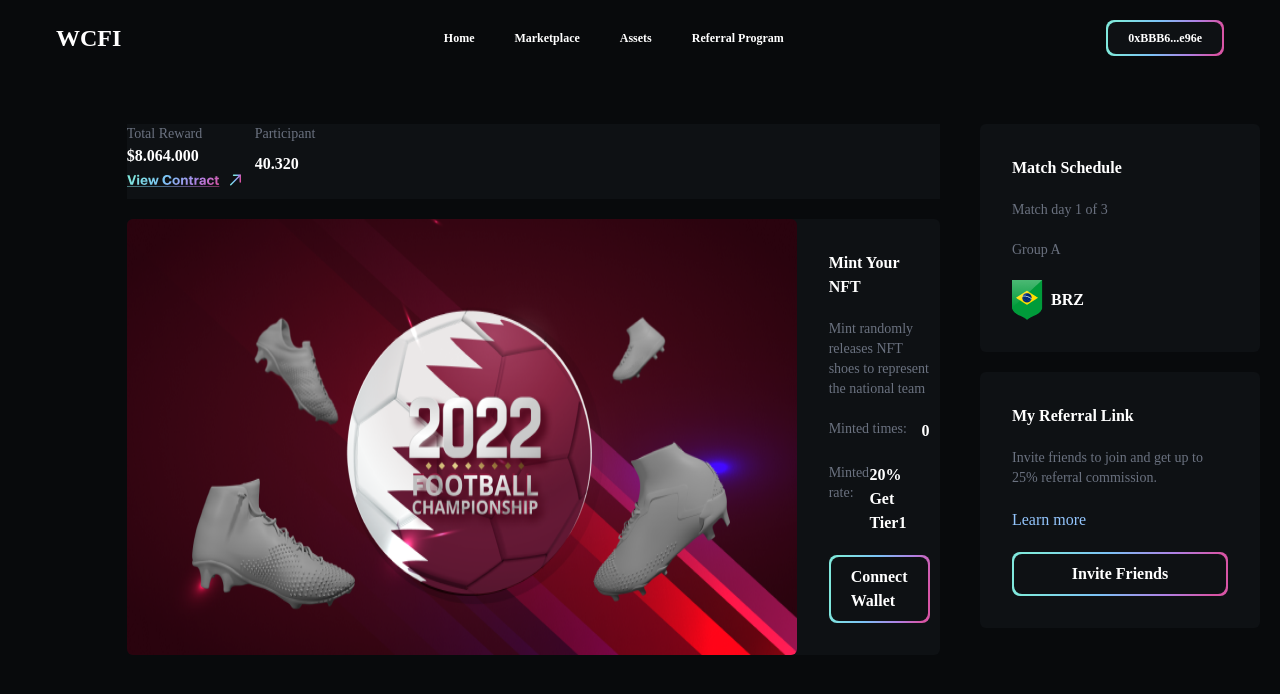
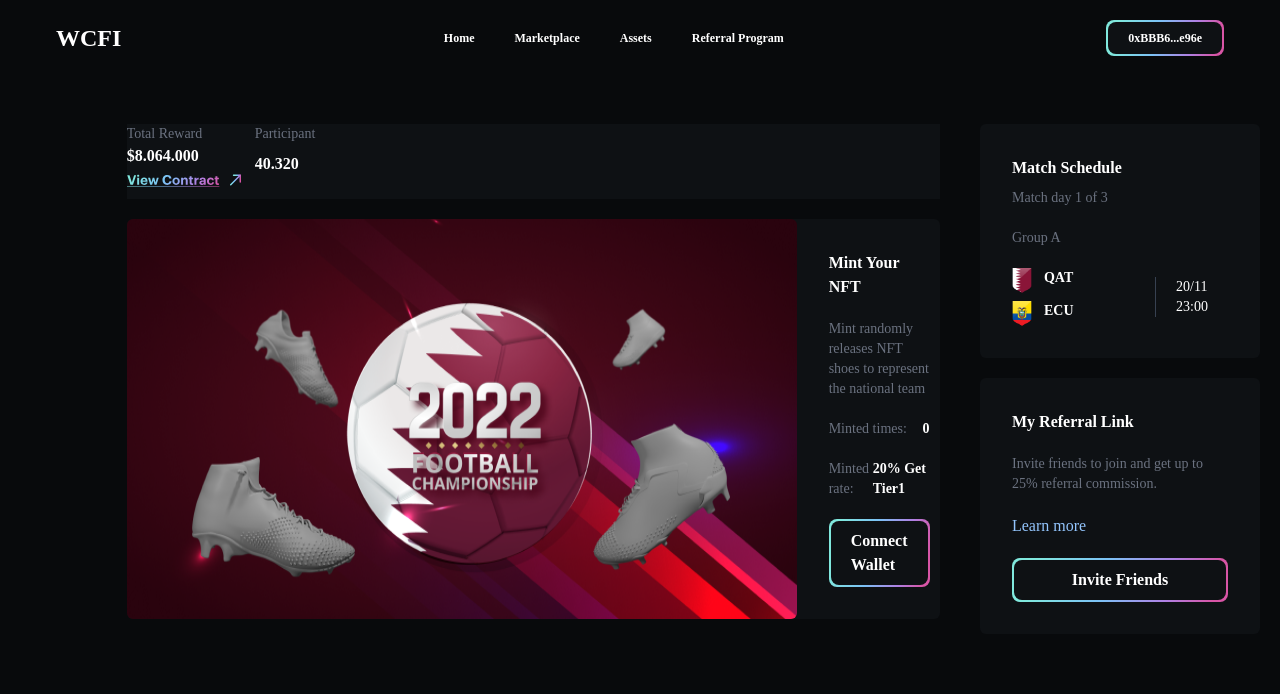
Before and after one commit to alexlevn/nf_nft_martket_nxjs, a Next.js app: page / in a window 1280 px wide. Shown: the top 694 px of the page. Built offline with nearby package versions, Linux system fonts and the light colour scheme.

Commit message:
div or br

```diff
--- a/components/Layout/index.tsx
+++ b/components/Layout/index.tsx
@@ -1,3 +1,4 @@
+/* eslint-disable @next/next/no-img-element */
 import { Layout } from 'antd'
 import Image from 'next/image'
 import { FC, FunctionComponent, useState } from 'react'
@@ -69,16 +70,45 @@ const AppLayout: React.FC<{ children: any }> = ({ children }) => {
         <div className="w-full lg:w-3/12 p-5  gap-5 flex flex-col">
           {/* MATCH SCHEDULE */}
           <div className="flex flex-col gap-5 p-5 lg:p-8  justify-between  bg-pcgray rounded-md">
-            <div className="flex flex-col gap-5">
+            <div className="flex flex-col gap-2">
               <p className="text-white font-semibold">Match Schedule</p>
               <p className="text-content">Match day 1 of 3</p>
-              <p className="text-content">Group A</p>
+              <p className="text-content my-3">Group A</p>
               <div>
                 {/* row */}
-                <div className="flex gap-2 items-center">
-                  {/* eslint-disable-next-line @next/next/no-img-element */}
-                  <img src="/images/flags/brazil.png" alt="" />
-                  <span className="text-white font-semibold">BRZ</span>
+                <div className="flex gap-2 items-center  justify-between">
+                  {/* LEFT */}
+                  <div className="flex flex-col gap-2">
+                    {/* team 1 */}
+                    <div className="flex gap-3">
+                      <img
+                        src="/images/flags/qatar.png"
+                        alt=""
+                        className="w-5"
+                      />
+                      <span className="text-white font-semibold text-sm">
+                        QAT
+                      </span>
+                    </div>
+                    {/* team 2 */}
+                    <div className="flex gap-3">
+                      <img
+                        src="/images/flags/ecuador.png"
+                        alt=""
+                        className="w-5"
+                      />
+                      <span className="text-white font-semibold text-sm">
+                        ECU
+                      </span>
+                    </div>
+                  </div>
+
+                  {/* RIGHT */}
+
+                  <div className="text-sm  px-5 border-l border-gray-700">
+                    {' '}
+                    20/11 <br /> 23:00
+                  </div>
                 </div>
               </div>
             </div>
```
